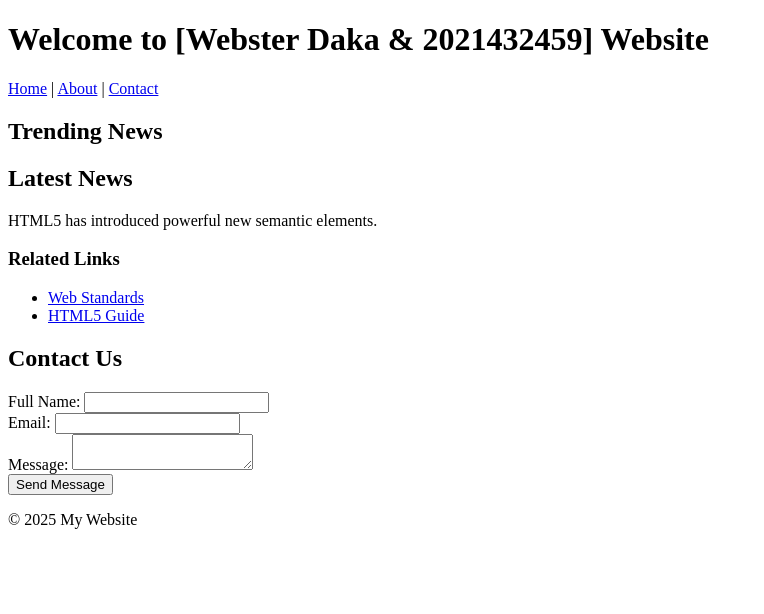
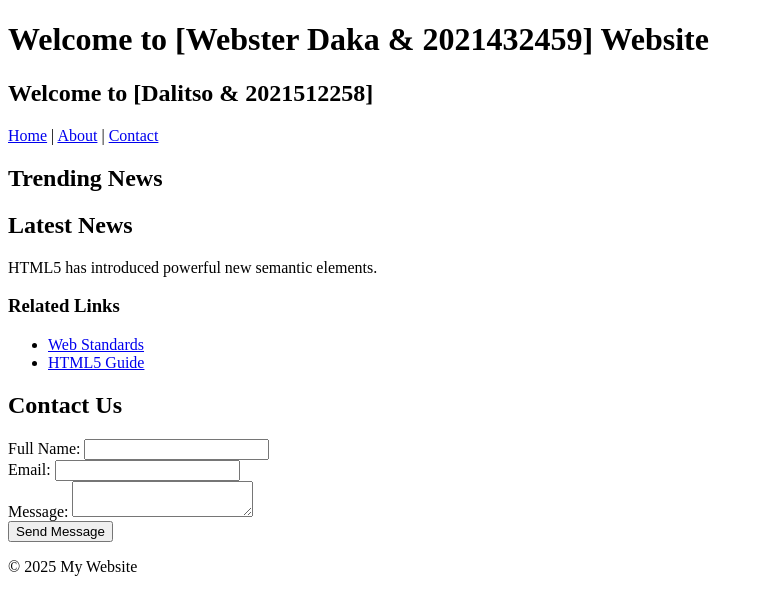
Before and after one commit to WebsterDaka/lab2-html, a plain HTML site: page index.html in a window 1280 px wide. Shown: the whole page, without its empty margins (0-764 px from the left). Drawn offline with Linux system fonts and the light colour scheme.

Commit message:
Added my name to index.html

```diff
--- a/index.html
+++ b/index.html
@@ -8,6 +8,7 @@
 <body>
 <header>
 <h1>Welcome to [Webster Daka & 2021432459] Website</h1>
+<h2>Welcome to [Dalitso & 2021512258]</h2>
 <nav>
 <a href="#">Home</a> |
 <a href="#">About</a> |
```
